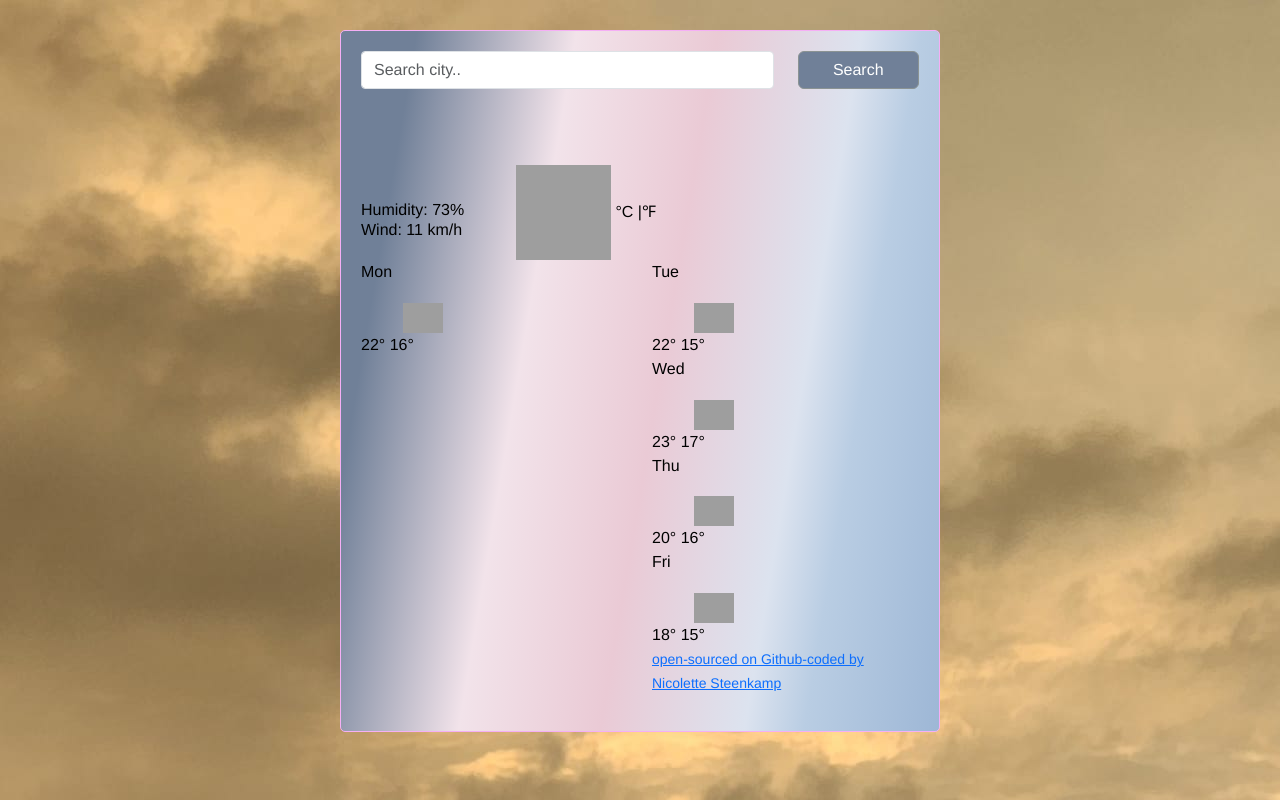
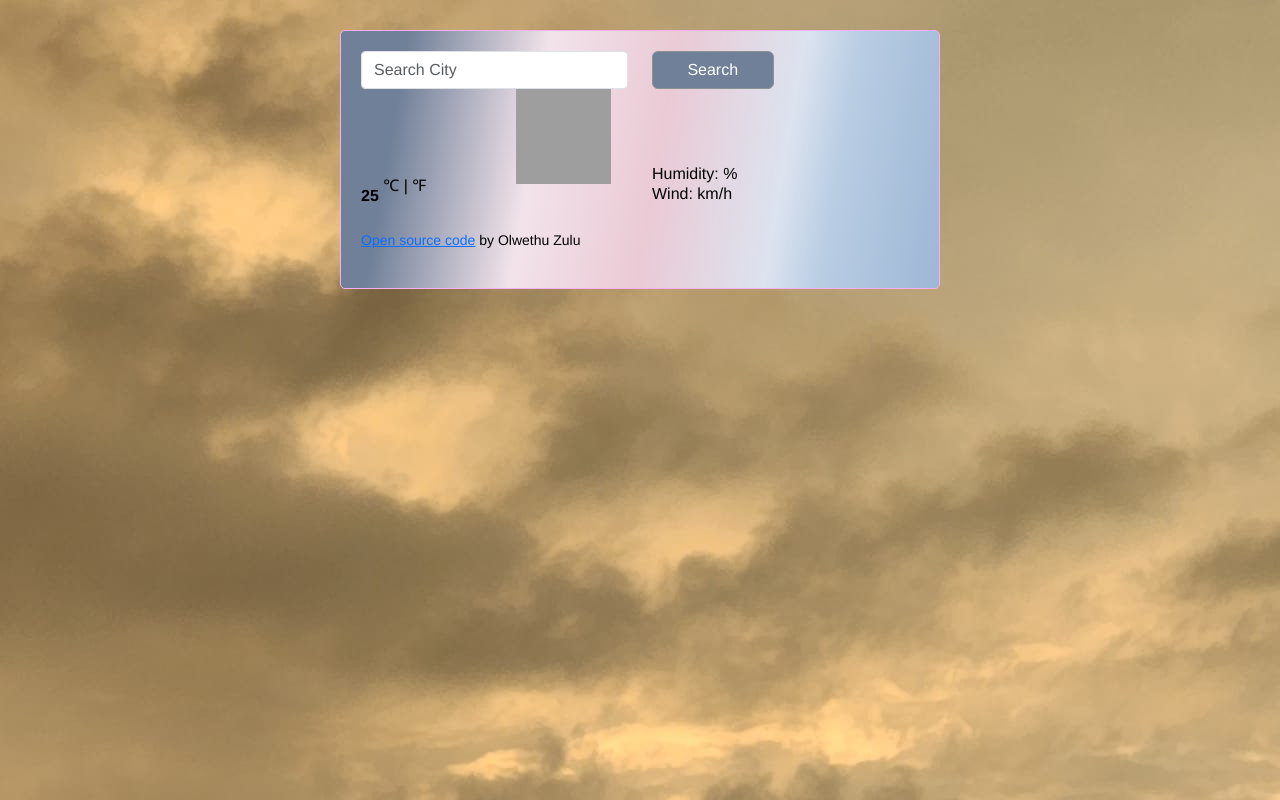
Before and after one commit to NicoletteSteenkamp/weather-app-project, a plain HTML site: page index.html in a window 1280 px wide. Drawn offline with nearby package versions, Linux system fonts and the light colour scheme; grey boxes are pictures that could not be loaded.

Commit message:
Update index.html

```diff
--- a/index.html
+++ b/index.html
@@ -17,116 +17,70 @@
         <div class="weather-app">
           <form id="search-form" class="mb-3">
           <div class="row">
-    <div class="col-9">
-      <div class="input-group mb-3">
-        <input
-          type="search"
-          placeholder="Search city.."
-          class="form-control"
-          id="city-input"
-          autocomplete="off"
-        />
+            <div class="col-6">
+              <input type="search"
+              placeholder="Search City" class="form-control"
+              autocomplete="off" id="city-input">
+
             </div>
-    </div>
-    <div class="col-3">
+            <div class=" col-3">
             <input
             type="submit"
             value="Search"
-        class="btn btn-primary w-100"
-      />
+            class="btn btn-success w-100"/>
           </div>
-  </div>
-          <div class="overview">
+
+          <div class="info">
             <h1 id="city"></h1>
             <ul>
             <li><span id="date"></span></li>
-              <li id="description"></li>
+              <li id="description">
+
+              </li>
             </ul>
+           <div class="row">
+            <div class="col-6">
+              <div class=" clearfix weather-temp">
+                <img src="http://shecodes-assets.s3.amazonaws.com/api/weather/icons/clear-sky-day.png" alt="Clear"
+                class="float-left" id="icon"/>
+                <div class="float-left">
+                  <strong id="temperature">25</strong>
+
+                  <span class="units">
+                    <a href="#" id="celsius-link" class="active">℃ </a>
+                    |
+                    <a href="#" id="fahrenheit-link"> ℉ </a>
+                  </span>
+
                 </div>
-          <div class="row">
-            <div
-              class="col-6 weather-temperature">
+
+              </div>
+
+            </div>
+            <div class="col-6">
+              <div class="float-left">
               <ul class="climate">
                 <li>
-                  Humidity: <span id="humidity">73</span>%
+                  Humidity: <span id="humidity"></span>%
                 </li>
                 <li>
-                  Wind: <span id="wind">11</span> km/h
+                  Wind: <span id="wind"></span> km/h
                 </li>
               </ul>
-
-          </div>
-              <div class="weather-temp">
-                <img src="http://shecodes-assets.s3.amazonaws.com/api/weather/icons/clear-sky-day.png" alt="Clear"
-                 id="icon"/>
-
-                <strong id="temperature"></strong>
-                <span id="units">
-                 <a href="#" id="celsius-link"> &deg;C </a>|<a href="#" id="fahrenheit-link">℉</a>
-               </span>
-              </div>
-        </div>
-
-          <div class="WeatherForecast row">
-            <div class="col">
-              <div class="WeatherForecastPreview">
-              <div class="forecast-time">Mon</div>
-              <canvas width="38" height="38"></canvas>
-              <img class="tempImg" src="http://shecodes-assets.s3.amazonaws.com/api/weather/icons/clear-sky-day.png" alt="" width="40">
-              <div class="forecast-temperature">
-                <span class="forecast-temperature-max">22°</span>
-                <span class="forecast-temperature-min">16°</span>
             </div>
             </div>
            </div>
-          <div class="col-6">
-            <div class="WeatherForecastPreview">
-              <div class="forecast-time">Tue</div>
-              <canvas width="38" height="38"></canvas>
-             <img class="tempImg" src="http://shecodes-assets.s3.amazonaws.com/api/weather/icons/clear-sky-day.png" alt="" width="40">
-              <div class="forecast-temperature">
-                <span class="forecast-temperature-max">22°</span>
-                <span class="forecast-temperature-min">15°</span>
           </div>
         </div>
-            <div class="col">
-              <div class="WeatherForecastPreview">
-                <div class="forecast-time">Wed</div>
-                <canvas width="38" height="38"></canvas>
-                <img class="tempImg" src="http://shecodes-assets.s3.amazonaws.com/api/weather/icons/clear-sky-day.png" alt="" width="40">
-                <div class="forecast-temperature">
-                  <span class="forecast-temperature-max">23°</span>
-                  <span class="forecast-temperature-min">17°</span>
-                </div>
-          </div>
-           <div class="col">
-                  <div class="WeatherForecastPreview">
-                    <div class="forecast-time">Thu</div>
-                    <canvas width="38" height="38"></canvas>
-                    <img class="tempImg" src="http://shecodes-assets.s3.amazonaws.com/api/weather/icons/clear-sky-day.png" alt="" width="40">
-                    <div class="forecast-temperature">
-                      <span class="forecast-temperature-max">20°</span>
-                      <span class="forecast-temperature-min">16°</span>
-                    </div>
-                  </div>
-                </div>
-                    <div class="col">
-                      <div class="WeatherForecastPreview">
-                        <div class="forecast-time">Fri</div>
-                        <canvas width="38" height="38"></canvas>
-                        <img class="tempImg" src="http://shecodes-assets.s3.amazonaws.com/api/weather/icons/clear-sky-day.png" alt="" width="40">
-                        <div class="forecast-temperature">
-                          <span class="forecast-temperature-max">18°</span>
-                          <span class="forecast-temperature-min">15°</span>
-                        </div>
-                       </div>
+        <div class="weather-forecast" id="forecast"></div>
+
         <small>
-        <a
-          href="https://github.com/NicoletteSteenkamp/weather-app-project"
-          target="_blank"
-          >open-sourced on Github-coded by Nicolette Steenkamp</a
-        >
+        <a href="https://github.com/Omolwethu/vanilla-weatherApp" target="_blank"> Open source code</a> by Olwethu Zulu
         </small>
-      <script src="index.js"></script>
+
+
+
+
+    <script src="src/app.js"></script>
   </body>
 </html>
```
Lines whose indentation alone changed are shown as unchanged.
